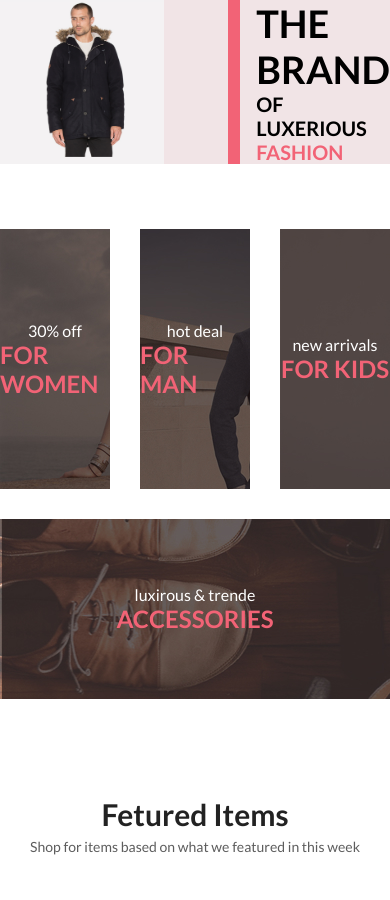
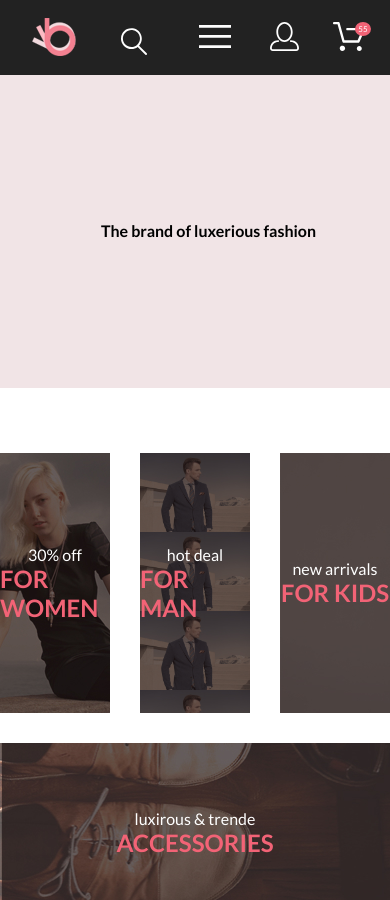
Before and after one commit to Susgriv/Professional-layout, a plain HTML site: page index.html in a window 390 px wide. Shown: the top 900 px of the page. Drawn offline with Linux system fonts and the light colour scheme; a web font is replaced by a local one.

Commit message:
lesson-5 finish corrected

```diff
--- a/scss/block/brand.scss
+++ b/scss/block/brand.scss
@@ -1,21 +1,35 @@
 .brand {
   display: grid;
   grid-template-columns:1fr 1fr;
+  @media (max-width: $tables-width) {
+    grid-template: 1fr / 1fr;
+  }
 
-  .brand__img-wrapper {
+  &__img-wrapper {
     background: #f4f2f3;
     @media (max-width: $tables-width) {
-      //display: none;
+      display: none;
     }
 
-    .brand__img {
+    &__img {
       display: block;
-      max-width: 800px;
+      //max-width: 800px;
       width: 100%;
     }
   }
 
-  .brand__title {
+  &__title-wpr {
+    align-items: center;
+    background-color: $pink-bkg;
+    display: flex;
+    flex-grow: 1;
+    padding-left: 64px;
+    @media (max-width: $tables-width) {
+      padding: 148px 56px 149px 83px;
+      justify-content: center;
+    }
+
+    &__title {
       border-left: 12px $pink-color solid;
       padding-left: 16px;
       text-transform: uppercase;
@@ -26,6 +40,7 @@
       @media (max-width: $tables-width) {
         @include font(38px, 46px, 900);
       }
+
       &-lower {
         display: block;
         @include font(32px, 38px, 700);
@@ -36,16 +51,10 @@
           @include font(20px, 24px, 700);
         }
       }
-    &-wpr {
-      align-items: center;
-      background-color: $pink-bkg;
-      display: flex;
-      flex-grow: 1;
-      padding-left: 64px;
-    }
 
       &-pink {
         color: $pink-color;
       }
     }
   }
+}
--- a/scss/block/header.scss
+++ b/scss/block/header.scss
@@ -115,14 +115,4 @@
       display: none;
     }
   }
-
 }
-
-header {
-  display: none ;
-}
-
-
-footer {
-  display: none;
-}
--- a/scss/block/sales.scss
+++ b/scss/block/sales.scss
@@ -18,14 +18,18 @@
 
     &--woman {
       background-image: url('../img/sales/women.jpg');
+      background-repeat: no-repeat no-repeat;
+      background-position: center;
     }
 
     &--man {
       background-image: url('../img/sales/man.jpg');
+      background-size: contain;
     }
 
     &--kids {
       background-image: url('../img/sales/kids.jpg');
+      background-size: auto;
     }
 
     &--accessories {
--- a/scss/mixins.scss
+++ b/scss/mixins.scss
@@ -3,17 +3,6 @@
   font-weight: $font-weight;
   line-height: $line-height;
   font-style: $font-style;
-}
-@mixin font-size ($font-size, $line-height) {
-  font-size: $font-size;
-  line-height: $line-height;
-}
-
-@mixin border-radius($topLeft, $topRight, $bottRight, $bottLeft) {
-  border-bottom-left-radius: $bottLeft;
-  border-top-left-radius: $topLeft;
-  border-bottom-right-radius: $bottRight;
-  border-top-right-radius: $topRight;
 }
 
 @mixin border-radius-left($topLeft, $bottLeft) {
@@ -21,10 +10,11 @@
   border-bottom-left-radius: $bottLeft;
 }
 
-@mixin border-radius-right ($topRight, $bottRight) {
+@mixin border-radius-right($topRight, $bottRight) {
   border-top-right-radius: $topRight;
   border-bottom-right-radius: $bottRight;
 }
-@mixin sale-bkg-img () {
+
+@mixin sale-bkg-img() {
   background-repeat: no-repeat;
 }
--- a/scss/variables.scss
+++ b/scss/variables.scss
@@ -13,6 +13,6 @@ $total-line: #e2e2e2;
 
 //###@Media###//
 $destop-width: 1599px;
-$laptop-width: 1172px;
+$laptop-width: 1000px;
 $tables-width: 767px;
-$mobile-widht: 374px;
+$mobile-widht: 375px;
```
Also changed, not shown: css/styles.css, 1 other file. Lines whose indentation alone changed are shown as unchanged.
